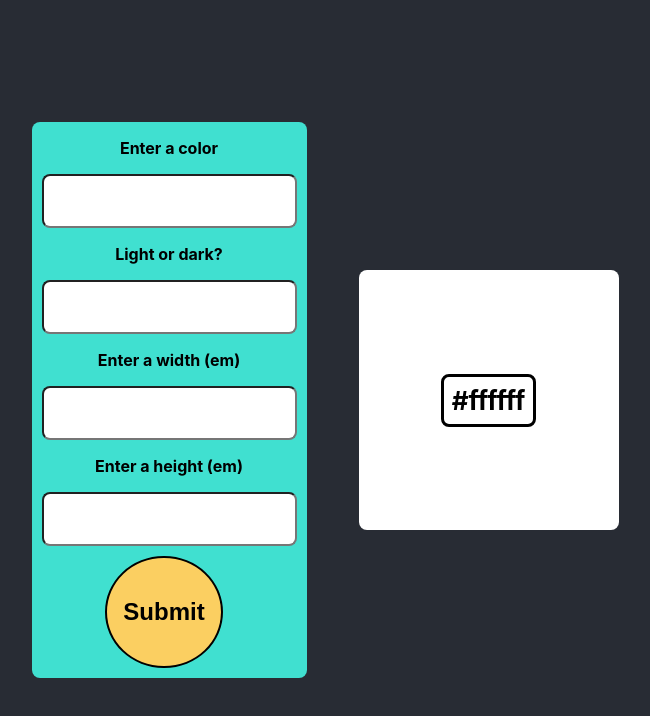
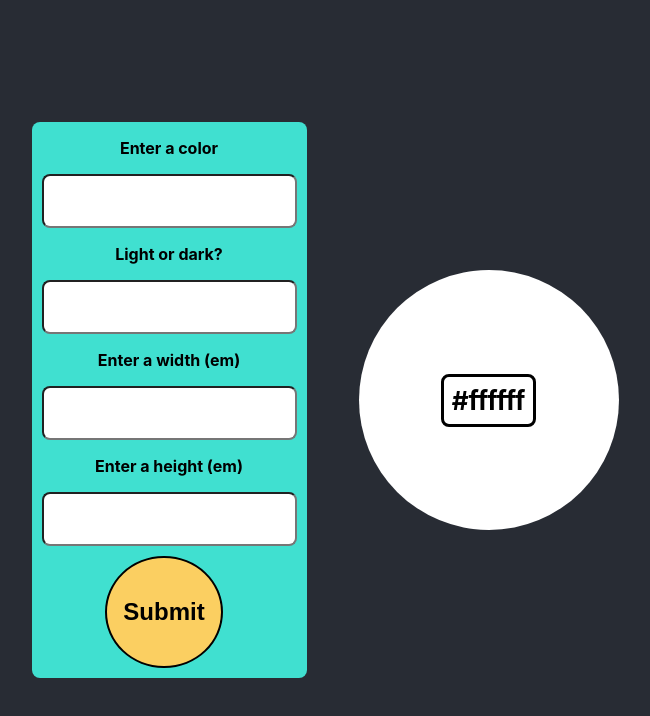
Before and after one commit to jgsheppa/react-app-random-color-generator, a React (Create React App) app: page / in a window 1280 px wide. Shown: the top 716 px of the page, without its empty margins (289-939 px from the left). Built offline with nearby package versions, Linux system fonts and the light colour scheme.

Commit message:
Change color box to circle

```diff
--- a/src/App.css
+++ b/src/App.css
@@ -76,14 +76,16 @@
 
 .colorBox {
   display: flex;
-  transition: background-color 0.8s, height 0.8s, width 0.8s;
+  transition: all 1s;
   transition-timing-function: ease;
   margin: 2em;
-  border-radius: 8px;
+  border-radius: 50%;
   justify-content: center;
   align-items: center;
-  max-width: 25em;
-  max-height: 25em;
+  max-width: 30em;
+  max-height: 30em;
+  min-width: 6em;
+  min-height: 6em;
 }
 
 .colorBox p {
```
